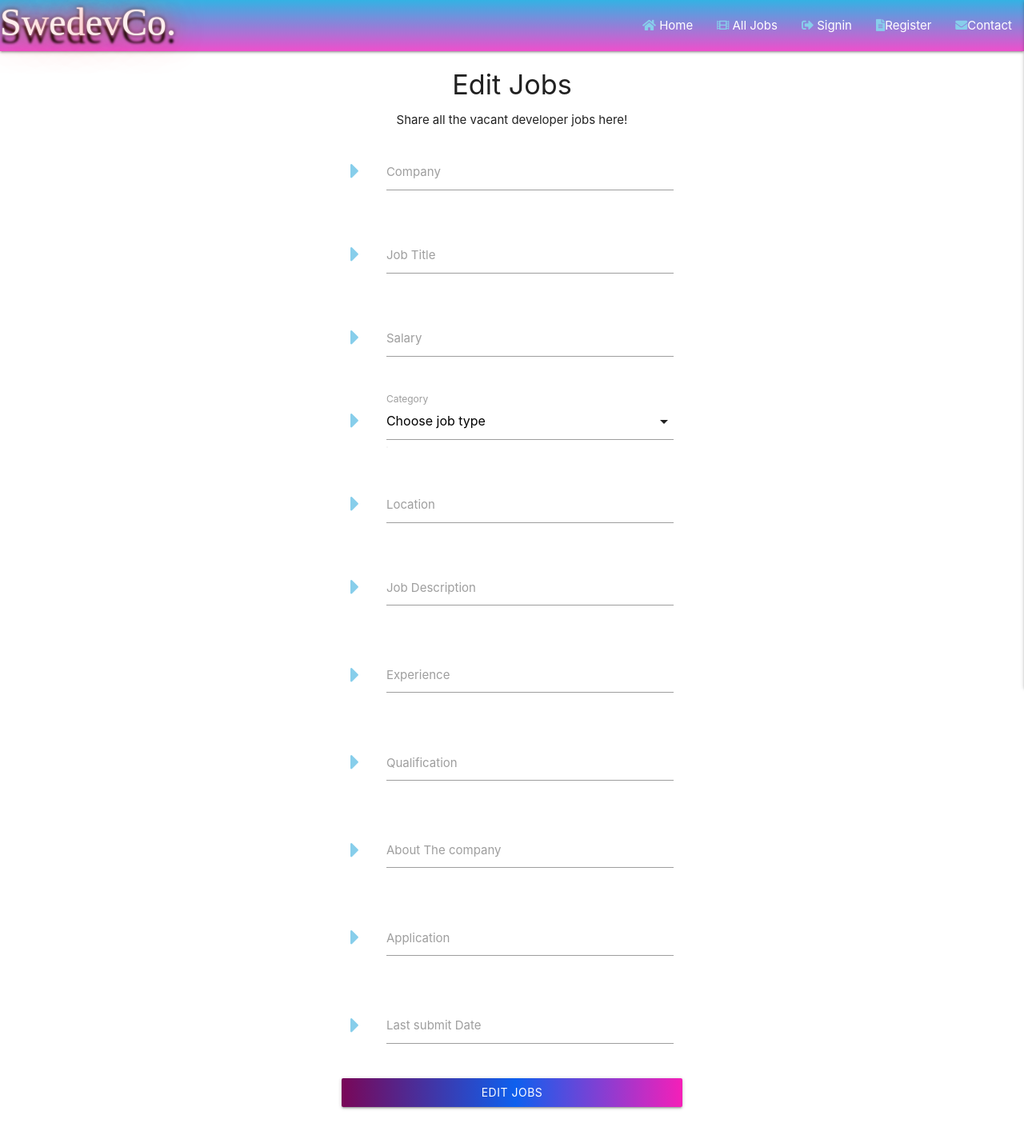
After one commit to Sojasmine/swedevco, a Flask app: template templates/edit_jobs.html in a window 1280 px wide. The commit adds this page. Shown: the whole page at 80% size. Run offline with Flask 2, Linux system fonts and the light colour scheme; the template is opened without the code that fills it, so the values that code supplies are empty; some libraries are stand-ins or nearby versions; some web fonts are replaced.

Commit message:
Wire up jobs edit button

```diff
--- a/run.py
+++ b/run.py
@@ -128,6 +128,13 @@ def post_jobs():
     return render_template("post_jobs.html", categories=categories)
 
 
+@app.route("/edit_jobs/<jobs_id>", methods=["GET", "POST"])
+def edit_jobs(jobs_id):
+    jobs = mongo.db.jobs.find_one({"_id": ObjectId(jobs_id)})
+
+    categories = mongo.db.categories.find().sort("category_name", 1)
+    return render_template("edit_jobs.html", jobs=jobs, categories=categories)
+
 @app.route("/contact")
 def contact():
     return render_template("contact.html")
--- /dev/null
+++ b/templates/edit_jobs.html
@@ -0,0 +1,116 @@
+{% extends "base.html" %}
+{% block content %}
+
+
+<!-- Headings on the registration page and paragraph -->
+<h4 class="center-align">Edit Jobs</h4>
+<p class="center-align">Share all the vacant developer jobs here!</p>
+
+<!--form for posting jobs-->
+<div class="row">
+    <form class="col s12 m4 offset-m4" method="POST" action="{{ url_for('edit_jobs', jobs_id=jobs._id) }}">
+        <div class="row">
+            <div class="input-field col s12">
+                <i class="tiny fas fa-caret-right prefix"></i>
+                <input id ="about_the_company" name="about_the_company" type="text" class="validate" required>
+                <label for="about_the_company">Company</label>
+            </div>
+        </div>
+            <!--job title-->
+            <div class="row">
+            <div class="input-field col s12">
+                <i class="tiny fas fa-caret-right prefix"></i>
+                <input id ="job_title" name="job_title" type="text" class="validate" required>
+                <label for="job_title">Job Title</label>
+            </div>
+        </div>
+            <!--salary-->
+            <div class="row">
+            <div class="input-field col s12">
+                <i class="tiny fas fa-caret-right prefix"></i>
+                <input id ="salary" name="salary" type="text" class="validate">
+                <label for="salary">Salary</label>
+            </div>
+        </div>
+            <!--category name-->
+            <div class="row">
+                <div class="input-field col s12">
+                    <i class="tiny fas fa-caret-right prefix"></i>
+                    <select id="category_name" name="category_name" class="validate" required>
+                      <option value="" disabled selected>Choose job type</option>
+                      {% for category in categories %}
+                          <option value="{{ category.category_name }}">{{ category.category_name }}</option>
+                      {% endfor %}
+                      </select>
+                    <label for="category_name">Category</label>
+                  </div>
+
+        </div>
+            <!--location-->
+        <div class="row">
+            <div class="input-field col s12">
+                <i class="tiny fas fa-caret-right prefix"></i>
+                <input id ="location" name="location" type="text" class="validate">
+                <label for="location">Location</label>
+            </div>
+        </div>
+            <!--job descritpion-->
+            <div class="row">
+            <div class="input-field col s12">
+                <i class="tiny fas fa-caret-right prefix"></i>
+                <textarea id="job_description" name="job_description" class="materialize-textarea validate" required></textarea>
+                <label for="job_description">Job Description</label>
+            </div>
+        </div>
+            <!--experience-->
+            <div class="row">
+            <div class="input-field col s12">
+                <i class="tiny fas fa-caret-right prefix"></i>
+                <textarea id="experience" name="experience" class="materialize-textarea validate" required></textarea>
+                <label for="experience">Experience</label>
+            </div>
+        </div>
+            <!--qualification-->
+            <div class="row">
+            <div class="input-field col s12">
+                <i class="tiny fas fa-caret-right prefix"></i>
+                <textarea id="qualification" name="qualification" class="materialize-textarea validate" required></textarea>
+                <label for="qualification">Qualification</label>
+            </div>
+            </div>
+            <!--About the company-->
+            <div class="row">
+                <div class="input-field col s12">
+                    <i class="tiny fas fa-caret-right prefix"></i>
+                    <textarea id="about_the_company" name="about_the_company" class="materialize-textarea validate" required></textarea>
+                    <label for="about_the_company">About The company</label>
+                </div>
+                </div>
+            <!--application-->
+            <div class="row">
+                <div class="input-field col s12">
+                    <i class="tiny fas fa-caret-right prefix"></i>
+                    <textarea id="application" name="application" class="materialize-textarea validate" required></textarea>
+                    <label for="application">Application</label>
+                </div>
+                </div>
+            <!-- last submit date -->
+        <div class="row">
+            <div class="input-field col s12">
+                <i class="tiny fas fa-caret-right prefix"></i>
+                <input id="submit_date" name="submit_date" type="text" class="datepicker validate" required>
+                <label for="submit_date">Last submit Date</label>
+            </div>
+        </div>
+            <!-- post it button-->
+          <div class="row">
+            <button type="submit" class="col s12 btn small">
+                Edit Jobs<i class="tiny fas fa-pencil"></i>
+            </button>
+        </div>
+        </div>
+    </form>
+</div>
+
+
+{% endblock %}
--- a/templates/jobs.html
+++ b/templates/jobs.html
@@ -60,7 +60,7 @@
          <!--delete button-->
          <div class="col-s3">
           <a href="#" class="waves-effect waves-light btn-small light-blue lighten-1">&#9940;</a>
-          <a href="#" class="waves-effect waves-light btn-small deep-purple accent-1">&#9998;</a>
+          <a href="{{ url_for('edit_jobs', jobs_id=jobs._id) }}" class="waves-effect waves-light btn-small deep-purple accent-1">&#9998;</a>
          </div>
       </li>
       <p class="center-align  blue-text darken-4"><em><strong>Posted by: {{ jobs.posted_by }}</strong></em></p>
```
